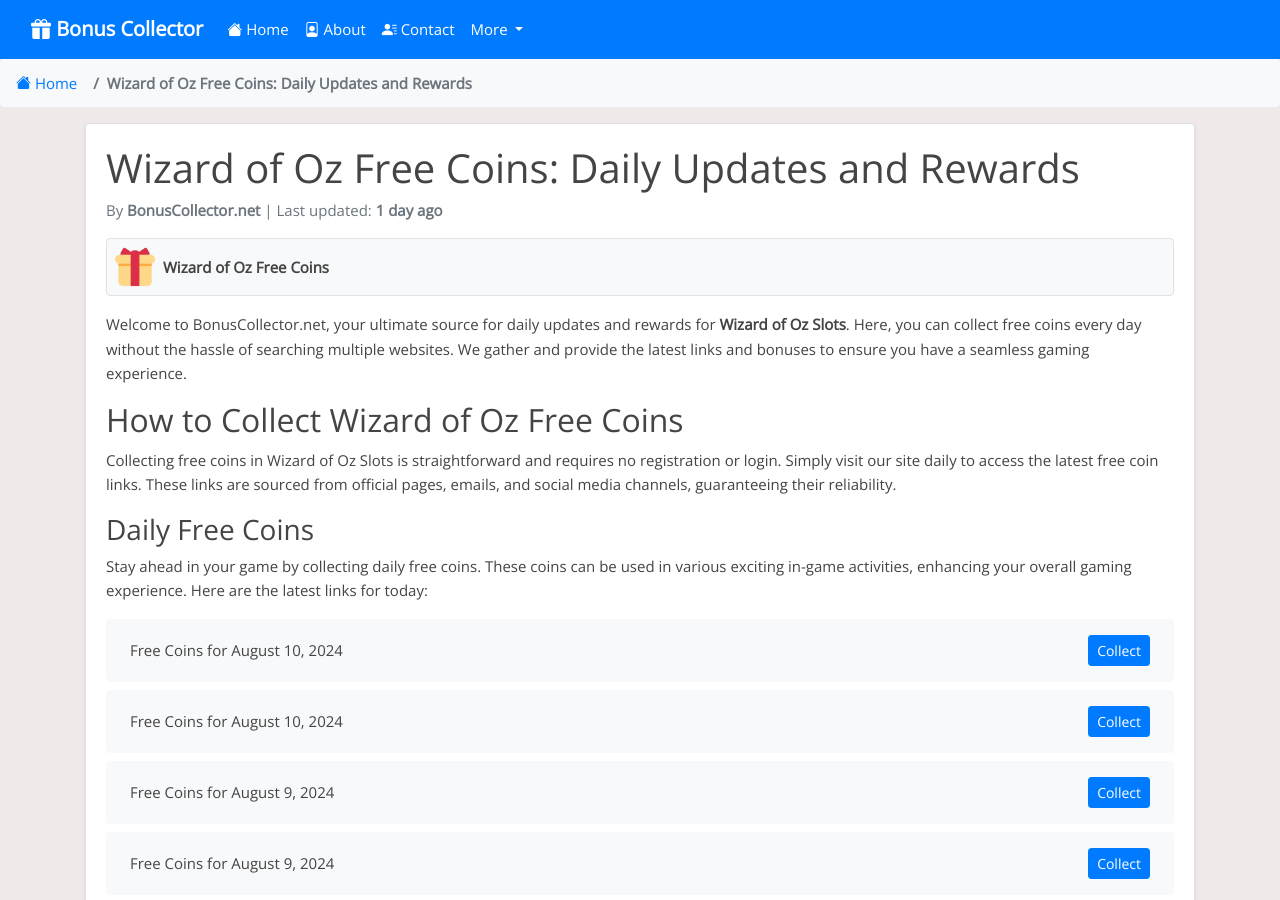
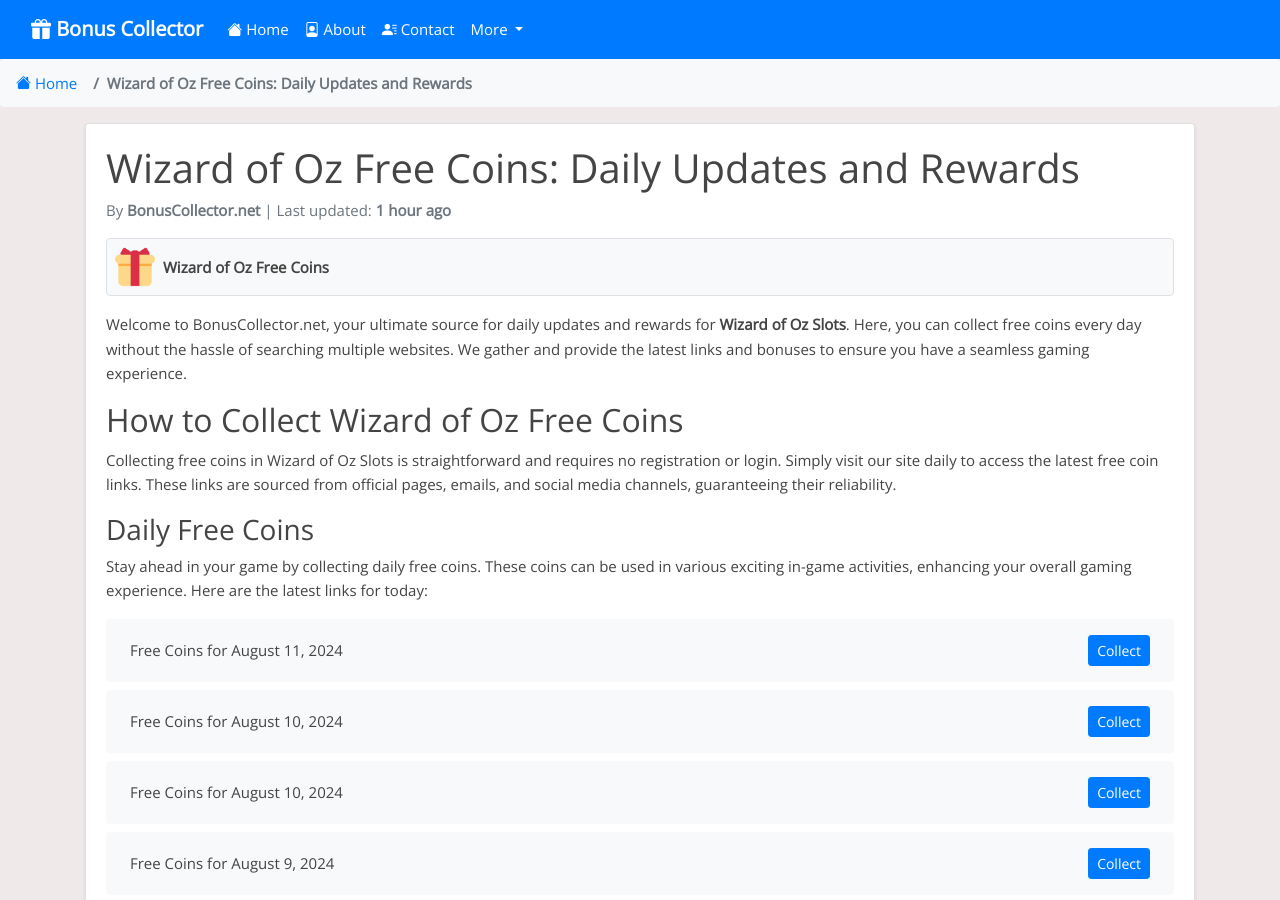
Before and after one commit to Prollad99/bs-net, a Jekyll site: the page built from _posts/2024-07-30-wizard-of-oz.md, in a window 1280 px wide and 900 px high. Built offline with Jekyll 4.4.1, drawn with Linux system fonts in a browser that asks for light colours; nearby versions of some CDN libraries; comment, search, counter and statistics services are not loaded; some of the changed text lies outside the part shown.

Commit message:
Update wizard-of-oz reward links and last modified date

```diff
--- a/_data/include_files.yml
+++ b/_data/include_files.yml
@@ -62,7 +62,7 @@
   last_modified: 2024-08-11 00:30:57
 
 wizard-of-oz.html:
-  last_modified: 2024-08-10 05:36:37
+  last_modified: 2024-08-11 05:18:52
 
 lotsa-slots.html:
   last_modified: 2024-08-11 04:24:00
--- a/_includes/wizard-of-oz.html
+++ b/_includes/wizard-of-oz.html
@@ -1,4 +1,8 @@
 <ul class="list-group mt-3 mb-4">
+  <li class="list-group-item d-flex justify-content-between align-items-center">
+    <span>Free Coins for August 11, 2024</span>
+    <a href="https://zynga.social/2yuz" class="btn btn-primary btn-sm">Collect</a>
+  </li>
   <li class="list-group-item d-flex justify-content-between align-items-center">
     <span>Free Coins for August 10, 2024</span>
     <a href="https://wozslots.onelink.me/rtQx/shofqezo" class="btn btn-primary btn-sm">Collect</a>
@@ -395,8 +399,4 @@
     <span>Free Coins for June 18, 2024</span>
     <a href="https://zynga.social/a4b258" class="btn btn-primary btn-sm">Collect</a>
   </li>
-  <li class="list-group-item d-flex justify-content-between align-items-center">
-    <span>Free Coins for June 17, 2024</span>
-    <a href="https://zdnwoz0-a.akamaihd.net/live-web/incentive_redirect.html?id=1718121097-0wc8plmvsuc" class="btn btn-primary btn-sm">Collect</a>
-  </li>
 </ul>
```
Also changed, not shown: links-json/wizard-of-oz.json (+4 -4 lines).
